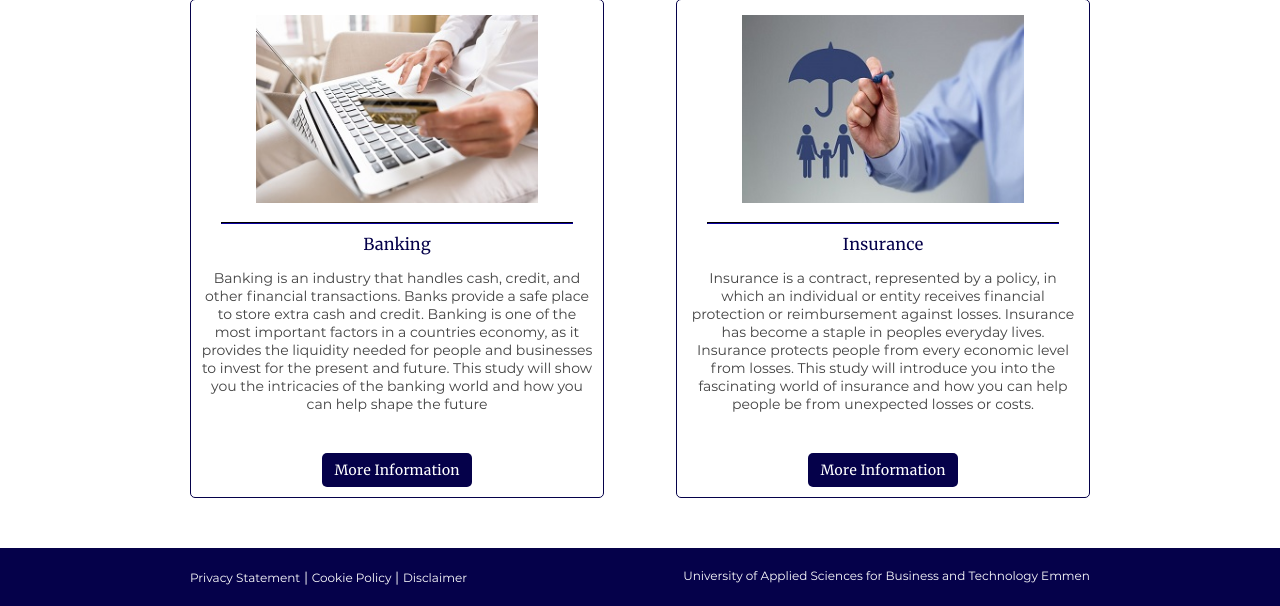
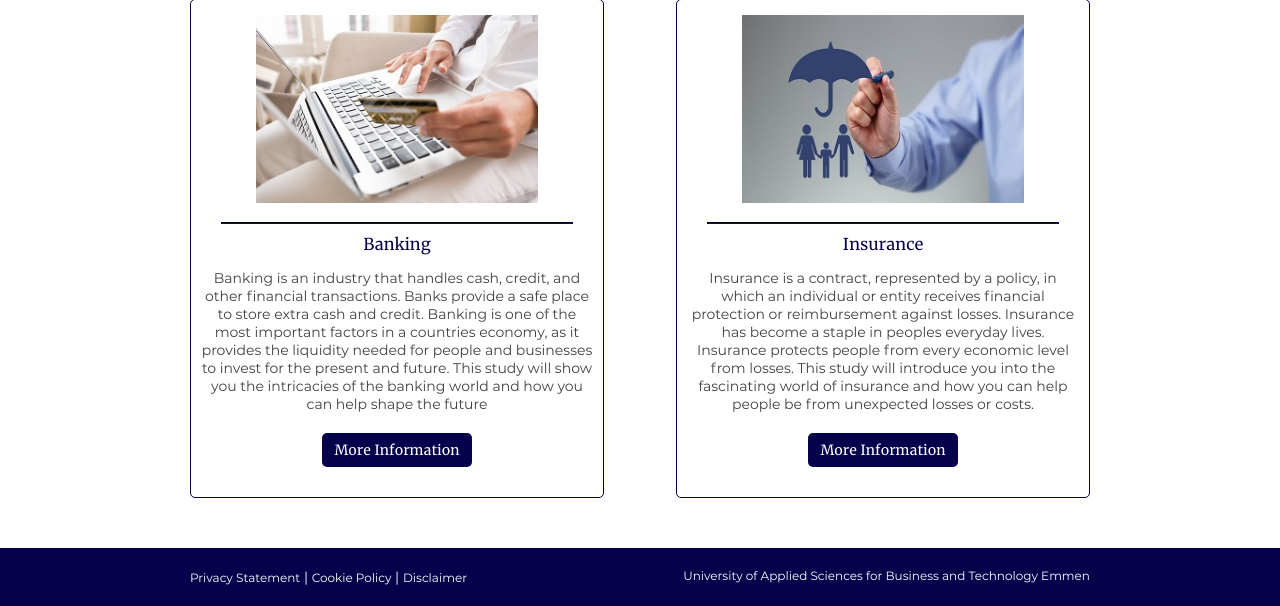
Before and after one commit to lukas-kirchhoff/Professional-Website, a PHP site: page /html/business.html in a window 1280 px wide. Shown: the part 521-1127 px from the top of the page. Run offline with PHP 8.4, Linux system fonts and the light colour scheme.

Commit message:
changed margin on buttons on business page

```diff
--- a/css/main.css
+++ b/css/main.css
@@ -145,7 +145,17 @@ a {
     color: #fff;
     display: inline-block;
     border-radius: 5px;
-    margin-top: 40px;
+    margin: 40px;
+}
+
+.main__button__courses {
+    width: auto;
+    padding: 8px 12px;
+    background-color: #05014A;
+    color: #fff;
+    display: inline-block;
+    border-radius: 5px;
+    margin: 20px;
 }
 
 /* Content Boxes */
--- a/html/business.html
+++ b/html/business.html
@@ -57,7 +57,7 @@
                 <div class="content__main">
                     <h3>Banking</h3>
                     <p>Banking is an industry that handles cash, credit, and other financial transactions. Banks provide a safe place to store extra cash and credit. Banking is one of the most important factors in a countries economy, as it provides the liquidity needed for people and businesses to invest for the present and future. This study will show you the intricacies of the banking world and how you can help shape the future</p>
-                    <a class="main__button" href="banking.html">
+                    <a class="main__button__courses" href="banking.html">
                         More Information
                     </a>
                 </div>
@@ -72,7 +72,7 @@
                 <div class="content__main">
                     <h3>Insurance</h3>
                     <p>Insurance is a contract, represented by a policy, in which an individual or entity receives financial protection or reimbursement against losses. Insurance has become a staple in peoples everyday lives. Insurance protects people from every economic level from losses. This study will introduce you into the fascinating world of insurance and how you can help people be from unexpected losses or costs.</p>
-                    <a class="main__button" href="insurance.html">
+                    <a class="main__button__courses" href="insurance.html">
                         More Information
                     </a>
                 </div>
```
